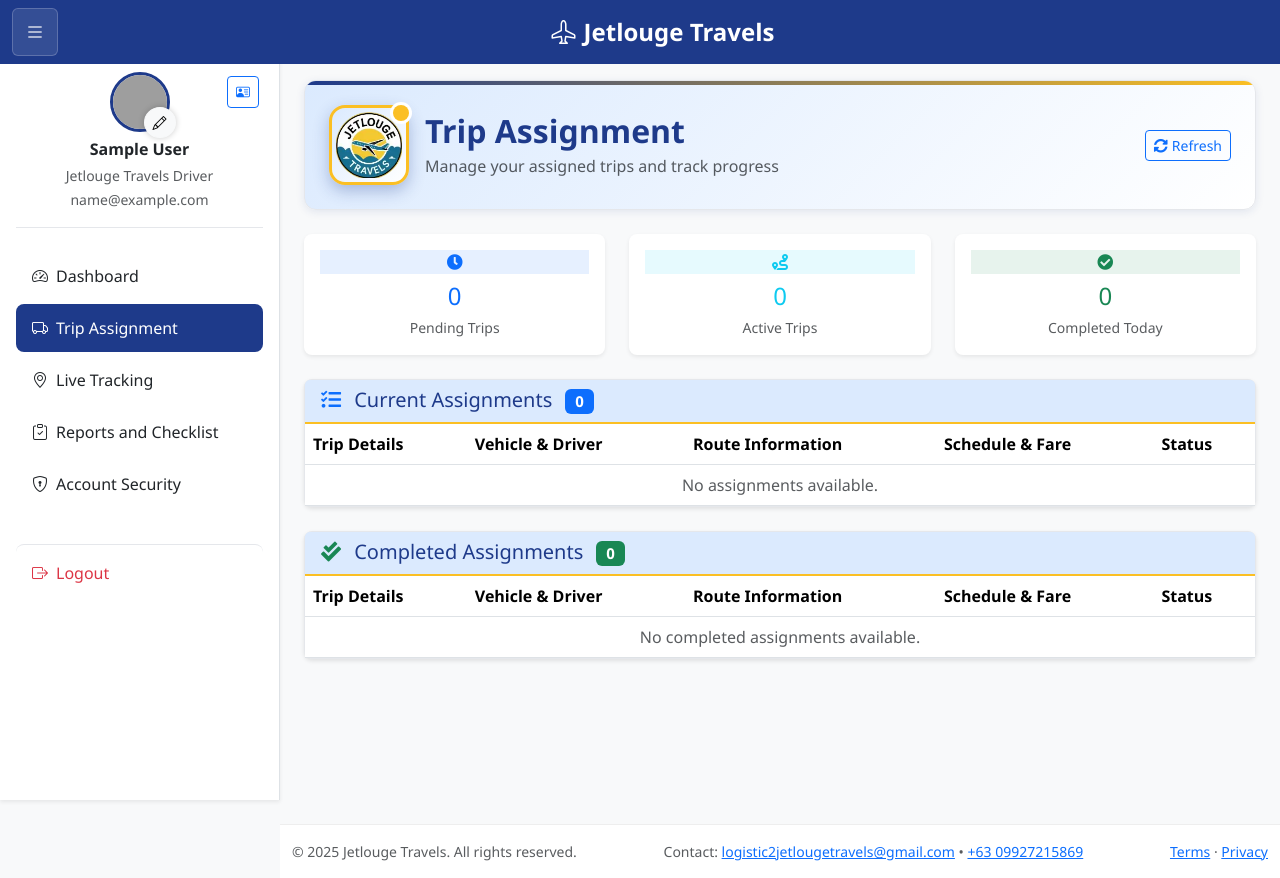
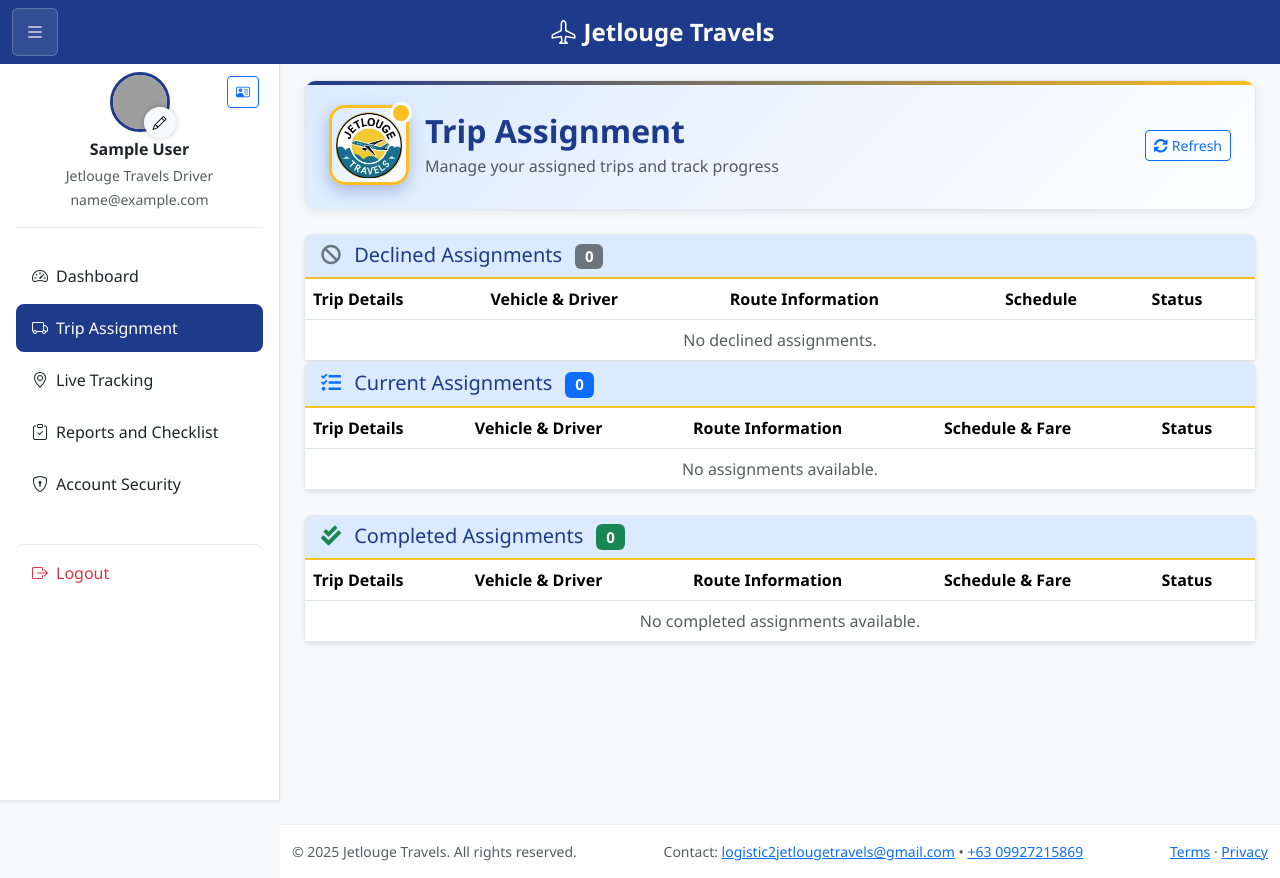
Before and after one commit to exzazya/php-l2-driver-module, a PHP site: page /trip-assignment in a window 1280 px wide. Run offline with PHP 8.4, Linux system fonts and the light colour scheme; the visitor is signed in with stand-in values (Sample User, id 1); data that the repository does not hold is empty; grey boxes are pictures that could not be loaded.

Commit message:
Updated Declined assignment logic

```diff
--- a/api/assignments.php
+++ b/api/assignments.php
@@ -147,6 +147,35 @@
                 // Update reservation status to declined and clear driver/vehicle assignment
                 executeQuery("UPDATE reservations SET status = 'declined', driver_id = NULL, vehicle_id = NULL WHERE id = (SELECT reservation_id FROM trips WHERE id = ?)", [$tripId]);
 
+                // If the driver has no other ongoing assignments (accepted/in_progress/en_route), set driver status back to active
+                $ongoingAfterDeclineStmt = executeQuery(
+                    "SELECT COUNT(*) AS cnt
+                     FROM mobile_assignments ma
+                     JOIN trips t ON t.id = ma.trip_id
+                     WHERE ma.driver_id = ?
+                       AND ma.is_accepted = 1
+                       AND t.status IN ('accepted','in_progress','en_route')",
+                    [$driverId]
+                );
+                $ongoingAfterDecline = $ongoingAfterDeclineStmt ? (int)$ongoingAfterDeclineStmt->fetchColumn() : 0;
+                if ($ongoingAfterDecline === 0) {
+                    executeQuery("UPDATE drivers SET status = 'active' WHERE id = ?", [$driverId]);
+                }
+
+                // Similarly, if the vehicle for this trip isn't on any ongoing trips, set it back to active
+                $vehStmt = executeQuery('SELECT vehicle_id FROM trips WHERE id = ?', [$tripId]);
+                $vehId = $vehStmt ? (int)$vehStmt->fetchColumn() : 0;
+                if ($vehId > 0) {
+                    $vehOngoingStmt = executeQuery(
+                        "SELECT COUNT(*) FROM trips WHERE vehicle_id = ? AND status IN ('accepted','in_progress','en_route')",
+                        [$vehId]
+                    );
+                    $vehOngoing = $vehOngoingStmt ? (int)$vehOngoingStmt->fetchColumn() : 0;
+                    if ($vehOngoing === 0) {
+                        executeQuery("UPDATE vehicles SET status = 'active' WHERE id = ?", [$vehId]);
+                    }
+                }
+
                 executeQuery('INSERT INTO audits (actor_type, actor_id, action, entity_type, entity_id, metadata_json) VALUES (?,?,?,?,?,?)', [
                     'driver', $driverId, 'decline_assignment', 'trip', $tripId, json_encode(['assignment_id' => $ma['id'], 'reason' => (string)$declineReason])
                 ]);
--- a/public/css/trip-assignment.css
+++ b/public/css/trip-assignment.css
@@ -8,9 +8,9 @@
   .stats-card { margin-bottom: .5rem; }
 
   /* Tables become card-like lists */
-  #assignmentsTable thead, #completedAssignmentsTable thead { display: none; }
+  #assignmentsTable thead, #completedAssignmentsTable thead, #declinedAssignmentsTable thead { display: none; }
 
-  #assignmentsTable tbody tr, #completedAssignmentsTable tbody tr {
+  #assignmentsTable tbody tr, #completedAssignmentsTable tbody tr, #declinedAssignmentsTable tbody tr {
     display: block;
     background: #fff;
     border: 1px solid #eee;
@@ -19,7 +19,7 @@
     margin-bottom: .75rem;
   }
 
-  #assignmentsTable tbody td, #completedAssignmentsTable tbody td {
+  #assignmentsTable tbody td, #completedAssignmentsTable tbody td, #declinedAssignmentsTable tbody td {
     display: flex;
     justify-content: space-between;
     align-items: flex-start;
@@ -30,7 +30,7 @@
   }
 
   /* Special case for empty-state rows (colspan) */
-  #assignmentsTable tbody td[colspan], #completedAssignmentsTable tbody td[colspan] {
+  #assignmentsTable tbody td[colspan], #completedAssignmentsTable tbody td[colspan], #declinedAssignmentsTable tbody td[colspan] {
     display: block;
     text-align: center;
     padding: 1rem 0;
@@ -50,4 +50,11 @@
 #completedAssignmentsTable tbody td:nth-child(3)::before { content: "Route Information"; font-weight: 600; color: #6c757d; }
 #completedAssignmentsTable tbody td:nth-child(4)::before { content: "Schedule & Fare"; font-weight: 600; color: #6c757d; }
 #completedAssignmentsTable tbody td:nth-child(5)::before { content: "Status"; font-weight: 600; color: #6c757d; }
+
+/* Labels for declined table (5 cols) */
+#declinedAssignmentsTable tbody td:nth-child(1)::before { content: "Trip Details"; font-weight: 600; color: #6c757d; }
+#declinedAssignmentsTable tbody td:nth-child(2)::before { content: "Vehicle & Driver"; font-weight: 600; color: #6c757d; }
+#declinedAssignmentsTable tbody td:nth-child(3)::before { content: "Route Information"; font-weight: 600; color: #6c757d; }
+#declinedAssignmentsTable tbody td:nth-child(4)::before { content: "Schedule"; font-weight: 600; color: #6c757d; }
+#declinedAssignmentsTable tbody td:nth-child(5)::before { content: "Status"; font-weight: 600; color: #6c757d; }
 }
--- a/public/js/trip-assignment.js
+++ b/public/js/trip-assignment.js
@@ -1,6 +1,7 @@
 document.addEventListener('DOMContentLoaded', () => {
   const assignmentsTbody = document.querySelector('#assignmentsTable tbody');
   const completedTbody = document.querySelector('#completedAssignmentsTable tbody');
+  const declinedTbody = document.querySelector('#declinedAssignmentsTable tbody');
   const refreshBtn = document.getElementById('refreshAssignments');
 
   if (refreshBtn) refreshBtn.addEventListener('click', () => loadAll());
@@ -8,14 +9,16 @@
 
   async function loadAll() {
     setTablePlaceholders();
-    const [pending, accepted, completed] = await Promise.all([
+    const [pending, accepted, completed, declined] = await Promise.all([
       fetchAssignments('pending'),
       fetchAssignments('accepted'),
-      fetchAssignments('completed')
+      fetchAssignments('completed'),
+      fetchAssignments('declined')
     ]);
 
     renderCurrent([...pending, ...accepted]);
     renderCompleted([...completed]);
+    renderDeclined([...declined]);
     updateStats({
       pending: pending.length,
       active: accepted.length,
@@ -43,6 +46,7 @@
   function setTablePlaceholders() {
     if (assignmentsTbody) assignmentsTbody.innerHTML = `<tr><td colspan="5" class="text-muted text-center">Loading...</td></tr>`;
     if (completedTbody) completedTbody.innerHTML = `<tr><td colspan="5" class="text-muted text-center">Loading...</td></tr>`;
+    if (declinedTbody) declinedTbody.innerHTML = `<tr><td colspan="5" class="text-muted text-center">Loading...</td></tr>`;
   }
 
   function renderCurrent(items) {
@@ -144,6 +148,47 @@
       completedTbody.appendChild(tr);
     }
     document.querySelector('.card.main-card.mt-4 .badge.bg-success').textContent = String(items.length);
+  }
+
+  function renderDeclined(items) {
+    if (!declinedTbody) return;
+    if (!Array.isArray(items) || items.length === 0) {
+      declinedTbody.innerHTML = '<tr><td colspan="5" class="text-muted text-center">No declined assignments.</td></tr>';
+      const badge0 = document.querySelector('.declined-card .badge.bg-secondary');
+      if (badge0) badge0.textContent = '0';
+      return;
+    }
+    declinedTbody.innerHTML = '';
+    const currentDriverId = Number(window.CURRENT_DRIVER_ID || 0);
+    for (const a of items) {
+      const tr = document.createElement('tr');
+      const tripLabel = `Trip #${a.trip_id || a.id || ''}`;
+      const vehicle = a.vehicle_label || a.plate_number || (a.vehicle_id ? `#${a.vehicle_id}` : '—');
+      const driver = a.driver_name || a.driver_full_name || '';
+      const route = `${a.start_location || ''} → ${a.destination || ''}`;
+      const sched = a.pickup_time || a.scheduled_at || a.created_at || a.start_datetime || '';
+
+      const statusLower = String(a.status || '').toLowerCase();
+      const tripDriverId = (a.driver_id != null) ? Number(a.driver_id) : 0;
+      const isReassigned = tripDriverId > 0 && currentDriverId > 0 && tripDriverId !== currentDriverId && (
+        ['assigned','accepted','in_progress','en_route','arrived','ongoing','active','scheduled'].includes(statusLower)
+      );
+
+      const statusHtml =
+        '<span class="badge bg-secondary">Declined</span>' +
+        (isReassigned ? ' <span class="badge bg-warning text-dark ms-1">Reassigned</span>' : '');
+
+      tr.innerHTML = `
+        <td><div class="fw-semibold text-primary">${escapeHtml(tripLabel)}</div></td>
+        <td><div>${escapeHtml(vehicle)}</div><small class="text-muted">${escapeHtml(driver)}</small></td>
+        <td><div class="text-truncate" style="max-width:260px">${escapeHtml(route)}</div></td>
+        <td>${escapeHtml(formatDateTime(sched))}</td>
+        <td>${statusHtml}</td>
+      `;
+      declinedTbody.appendChild(tr);
+    }
+    const badge = document.querySelector('.declined-card .badge.bg-secondary');
+    if (badge) badge.textContent = String(items.length);
   }
 
   function renderStatusControls(a) {
@@ -248,8 +293,11 @@
   }
 
   function updateStats(stats) {
-    document.getElementById("pendingCount").innerText = stats.pending;
-    document.getElementById("activeCount").innerText = stats.active;
-    document.getElementById("completedCount").innerText = stats.completed;
+    const p = document.getElementById("pendingCount");
+    const a = document.getElementById("activeCount");
+    const c = document.getElementById("completedCount");
+    if (p) p.innerText = String(stats.pending);
+    if (a) a.innerText = String(stats.active);
+    if (c) c.innerText = String(stats.completed);
   }
 });
--- a/views/trip-assignment.php
+++ b/views/trip-assignment.php
@@ -15,7 +15,8 @@
 
 // Page-specific scripts (with cache-busting)
 $ver = date('Ymd-His');
-$scripts = '<script src="' . asset('js/trip-assignment.js') . '?v=' . $ver . '"></script>';
+$scripts = '<script>window.CURRENT_DRIVER_ID = ' . (int)($_SESSION['driver_id'] ?? 0) . ';</script>' .
+           '<script src="' . asset('js/trip-assignment.js') . '?v=' . $ver . '"></script>';
 
 // Start capturing content
 ob_start();
@@ -39,42 +40,37 @@
     </div>
 </div>
 
-<!-- Stats Cards -->
-<div class="row mb-4">
-    <div class="col-md-4">
-        <div class="card border-0 shadow-sm stats-card">
-            <div class="card-body text-center">
-                <div class="stats-icon bg-primary bg-opacity-10 text-primary mb-2">
-                    <i class="fas fa-clock"></i>
-                </div>
-                <h4 class="mb-1 text-primary" id="pendingCount">0</h4>
-                <small class="text-muted">Pending Trips</small>
-            </div>
-        </div>
+<!-- Declined Assignments Table -->
+<div class="card main-card mt-4 declined-card">
+    <div class="card-header">
+        <h5 class="card-title">
+            <i class="fas fa-ban me-2 text-secondary"></i>
+            Declined Assignments
+            <span class="badge bg-secondary ms-2">0</span>
+        </h5>
     </div>
-    <div class="col-md-4">
-        <div class="card border-0 shadow-sm stats-card">
-            <div class="card-body text-center">
-                <div class="stats-icon bg-info bg-opacity-10 text-info mb-2">
-                    <i class="fas fa-route"></i>
-                </div>
-                <h4 class="mb-1 text-info" id="activeCount">0</h4>
-                <small class="text-muted">Active Trips</small>
-            </div>
-        </div>
-    </div>
-    <div class="col-md-4">
-        <div class="card border-0 shadow-sm stats-card">
-            <div class="card-body text-center">
-                <div class="stats-icon bg-success bg-opacity-10 text-success mb-2">
-                    <i class="fas fa-check-circle"></i>
-                </div>
-                <h4 class="mb-1 text-success" id="completedCount">0</h4>
-                <small class="text-muted">Completed Today</small>
-            </div>
+    <div class="card-body p-0">
+        <div class="table-responsive">
+            <table class="table table-clean mb-0" id="declinedAssignmentsTable">
+                <thead>
+                    <tr>
+                        <th>Trip Details</th>
+                        <th>Vehicle & Driver</th>
+                        <th>Route Information</th>
+                        <th>Schedule</th>
+                        <th>Status</th>
+                    </tr>
+                </thead>
+                <tbody>
+                    <tr>
+                        <td colspan="5" class="text-center text-muted">No declined assignments.</td>
+                    </tr>
+                </tbody>
+            </table>
         </div>
     </div>
 </div>
+
 
 <!-- Current Assignments Table -->
 <div class="card main-card">
```
